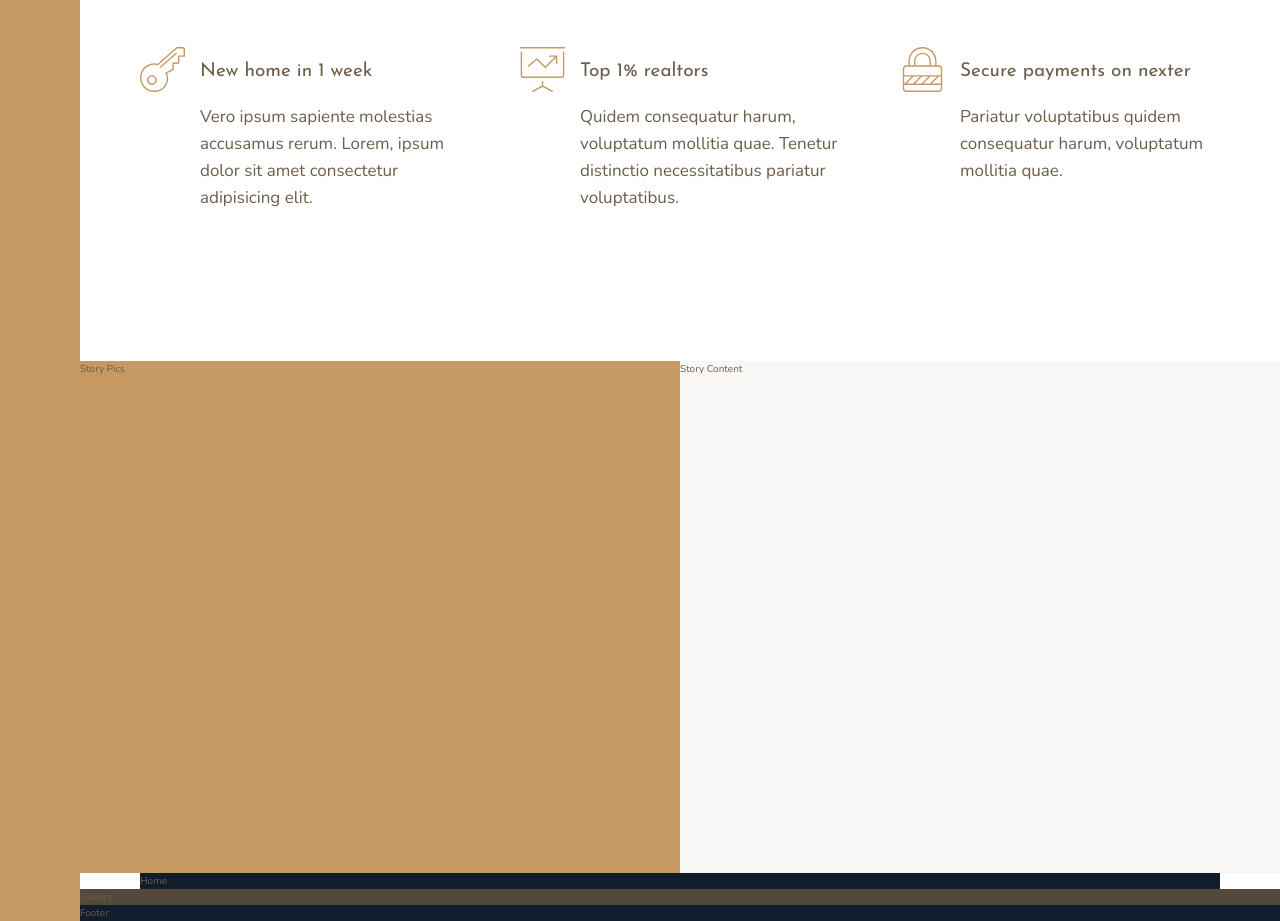
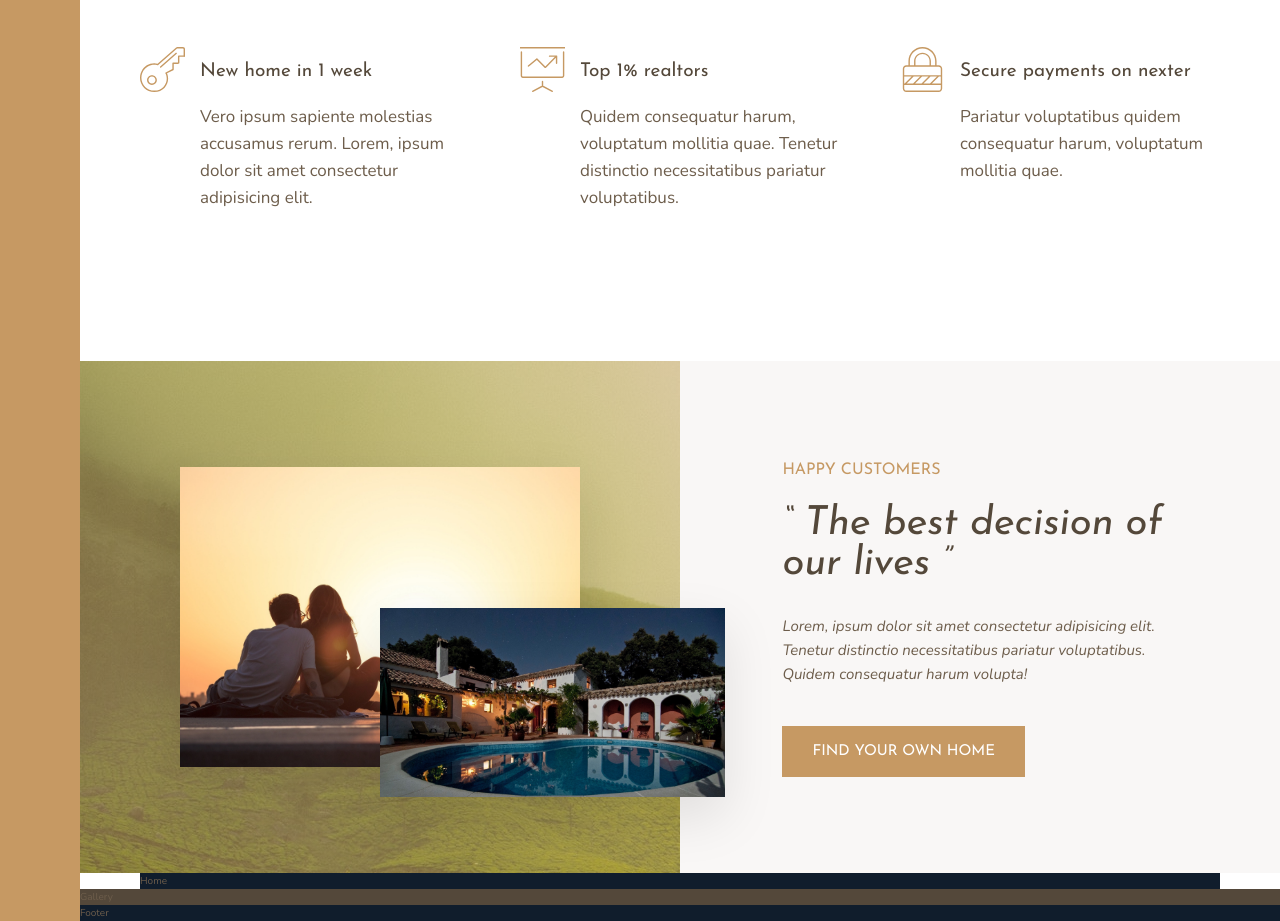
Before and after one commit to cejimenez57/nexter-project, a website: page index.html in a window 1280 px wide. Shown: the part 947-1868 px from the top of the page. Drawn offline with nearby package versions, Linux system fonts and the light colour scheme.

Commit message:
built story section

```diff
--- a/index.html
+++ b/index.html
@@ -25,7 +25,7 @@
             <svg class="feature_icon">
                 <use xlink:href="/img/sprite.svg#icon-global"></use>
             </svg>
-            <h4 class="heading-4 heading-4-light">World's Best luxury homes</h4>
+            <h4 class="heading-4 heading-4-dark">World's Best luxury homes</h4>
             <p class="feature_text">Lorem, ipsum dolor sit amet consectetur adipisicing elit. Tenetur distinctio
                 necessitatibus pariatur voluptatibus.
             </p>
@@ -34,7 +34,7 @@
             <svg class="feature_icon">
                 <use xlink:href="/img/sprite.svg#icon-trophy"></use>
             </svg>
-            <h4 class="heading-4 heading-4-light">Only the best properties</h4>
+            <h4 class="heading-4 heading-4-dark">Only the best properties</h4>
             <p class="feature_text">Voluptatum mollitia quae. Vero ipsum sapiente molestias accusamus rerum sed a
                 eligendi aut quia.
             </p>
@@ -43,7 +43,7 @@
             <svg class="feature_icon">
                 <use xlink:href="/img/sprite.svg#icon-map-pin"></use>
             </svg>
-            <h4 class="heading-4 heading-4-light">All homes in top locationss</h4>
+            <h4 class="heading-4 heading-4-dark">All homes in top locationss</h4>
             <p class="feature_text">Tenetur distinctio necessitatibus pariatur voluptatibus quidem consequatur harum.
             </p>
         </div>
@@ -51,7 +51,7 @@
             <svg class="feature_icon">
                 <use xlink:href="/img/sprite.svg#icon-key"></use>
             </svg>
-            <h4 class="heading-4 heading-4-light">New home in 1 week</h4>
+            <h4 class="heading-4 heading-4-dark">New home in 1 week</h4>
             <p class="feature_text">Vero ipsum sapiente molestias accusamus rerum. Lorem, ipsum dolor sit amet
                 consectetur adipisicing elit.
             </p>
@@ -60,7 +60,7 @@
             <svg class="feature_icon">
                 <use xlink:href="/img/sprite.svg#icon-presentation"></use>
             </svg>
-            <h4 class="heading-4 heading-4-light">Top 1% realtors</h4>
+            <h4 class="heading-4 heading-4-dark">Top 1% realtors</h4>
             <p class="feature_text">Quidem consequatur harum, voluptatum mollitia quae. Tenetur distinctio
                 necessitatibus pariatur voluptatibus.
             </p>
@@ -69,16 +69,25 @@
             <svg class="feature_icon">
                 <use xlink:href="/img/sprite.svg#icon-lock"></use>
             </svg>
-            <h4 class="heading-4 heading-4-light">Secure payments on nexter</h4>
+            <h4 class="heading-4 heading-4-dark">Secure payments on nexter</h4>
             <p class="feature_text">Pariatur voluptatibus quidem consequatur harum, voluptatum mollitia quae.
             </p>
         </div>
 
     </section>
 
-    <div class="story-pictures">Story Pics</div>
+    <div class="story-pictures">
+        <img src="/img/story-1.jpeg" alt="Couple with new house" class="story-img-1">
+        <img src="/img/story-2.jpeg" alt="New House" class="story-img-2">
+    </div>
 
-    <div class="story-content">Story Content</div>
+    <div class="story-content">
+        <h3 class="heading-3 mb-sm">Happy Customers</h3>
+        <h2 class="heading-2 heading-2-dark mb-md">&ldquo; The best decision of our lives &rdquo;</h2>
+        <p class="story-text">Lorem, ipsum dolor sit amet consectetur adipisicing elit. Tenetur distinctio
+            necessitatibus pariatur voluptatibus. Quidem consequatur harum volupta!</p>
+        <button class="btn">Find your own home</button>
+    </div>
 
     <section class="homes">Home</section>
 
--- a/sass/_story.scss
+++ b/sass/_story.scss
@@ -2,10 +2,42 @@
     &-pictures {
         background-color: $color-primary;
         grid-column: full-start / col-end 4;
+        display: grid;
+        grid-template-columns: repeat(6, 1fr);
+        grid-template-rows: repeat(6, 1fr);
+        align-items: center;
+        background-image: linear-gradient(rgba($color-primary, .5), rgba($color-primary, .5)), url(/img/back.jpg);
+    }
+
+    &-img-1 {
+        width: 100%;
+        grid-row: 2 / 6;
+        grid-column: 2 / 6;
+        box-shadow: 0 2rem 5rem rgba(#000, .1);
+    }
+
+    &-img-2 {
+        width: 115%;
+        z-index: 20;
+        grid-row: 4 / 6;
+        grid-column: 4 / 7;
+        box-shadow: 0 2rem 5rem rgba(#000, .1);
     }
 
     &-content {
         background-color: $color-grey-light-1;
         grid-column: col-start 5 / full-end;
+        padding: 6rem 8vw;
+        // Flex Boox
+        display: flex;
+        flex-direction: column;
+        justify-content: center;
+        align-items: flex-start;
+    }
+
+    &-text {
+        font-size: 1.5rem;
+        font-style: italic;
+        margin-bottom: 4rem;
     }
 }
--- a/sass/_typography.scss
+++ b/sass/_typography.scss
@@ -9,21 +9,68 @@
 
 .heading-2 {
     @extend %heading;
+    line-height: 1;
+    font-size: 4rem;
+    font-style: italic;
+
+    &-light {
+        color: $color-grey-light-1;
+    }
+
+    &-dark {
+        color: $color-grey-dark-1;
+    }
 }
 
 .heading-3 {
     @extend %heading;
+    font-size: 1.6rem;
+    color: $color-primary;
+    text-transform: uppercase;
 }
 
 .heading-4 {
     @extend %heading;
     font-size: 1.9rem;
 
-    &-ligh {
-        color: $color-grey-light-1
+    &-light {
+        color: $color-grey-light-1;
     }
 
     &-dark {
-        color: $color-grey-dark-1
+        color: $color-grey-dark-1;
     }
 }
+
+.btn {
+    background-color: $color-primary;
+    color: #fff;
+    border: none;
+    border-radius: 0;
+    font-family: $font-display;
+    font-size: 1.5rem;
+    text-transform: uppercase;
+    padding: 1.8rem 3rem;
+    cursor: pointer;
+    transition: all .2s;
+
+    &:hover {
+        background-color: $color-primary-dark;
+    }
+}
+
+.mb-sm {
+    margin-bottom: 2rem;
+}
+
+.mb-md {
+    margin-bottom: 3rem;
+}
+
+.mb-lg {
+    margin-bottom: 4rem;
+}
+
+.mb-xl {
+    margin-bottom: 8rem;
+}
```
Also changed, not shown: css/style.css, sass/main.css, 1 other file.
